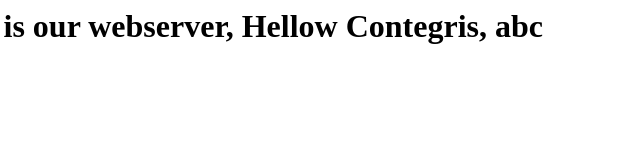
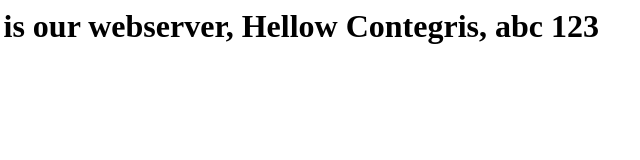
Before and after one commit to fivestar72/Task_contegris, a plain HTML site: page index.html in a window 1280 px wide. Shown: the full height of the page, 73-713 px from the left. Drawn offline with Linux system fonts and the light colour scheme.

Commit message:
Update index.html

```diff
--- a/index.html
+++ b/index.html
@@ -1 +1 @@
-<h1> This is our webserver, Hellow Contegris, abc</h1>
+<h1> This is our webserver, Hellow Contegris, abc 123</h1>
```
